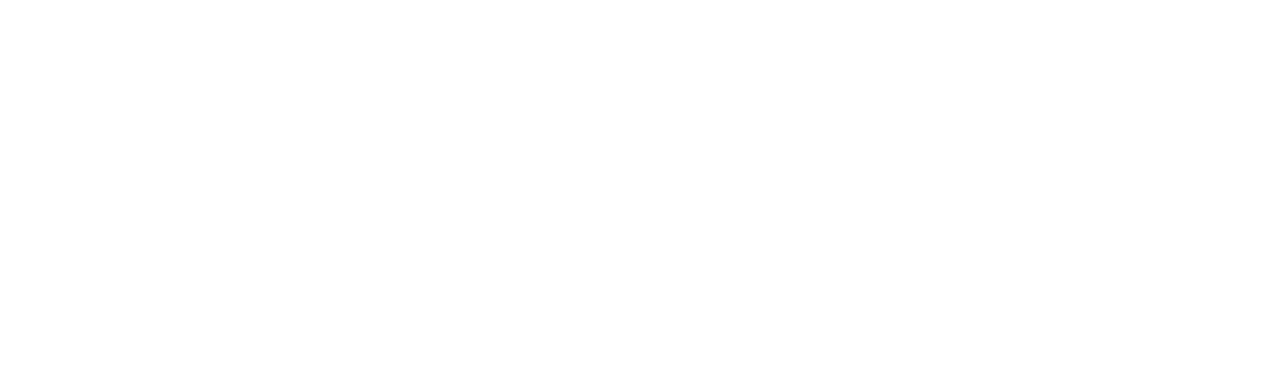
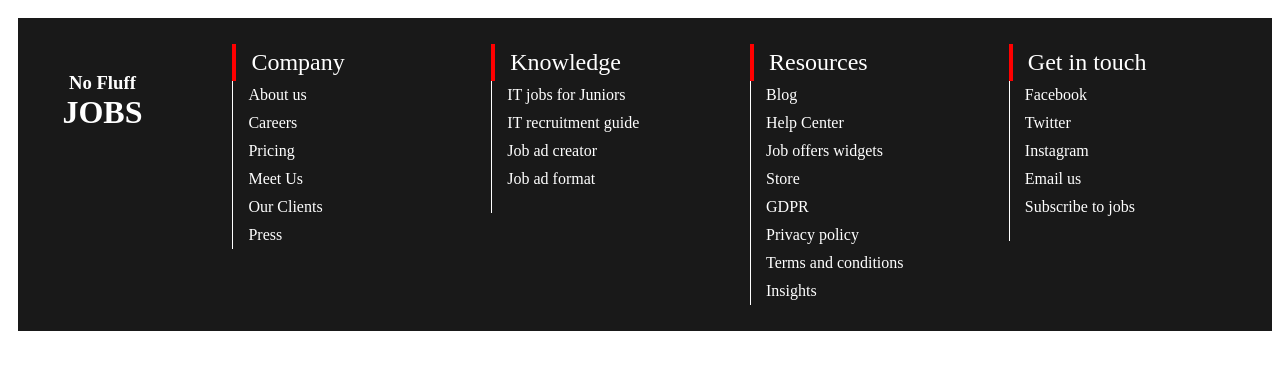
Before and after one commit to mihaup/noflufffooter, a plain HTML site: page index.html in a window 1280 px wide. Drawn offline with nearby package versions, Linux system fonts and the light colour scheme; files that its build step writes are made by us from their sources.

Commit message:
update footer

```diff
--- a/index.html
+++ b/index.html
@@ -5,7 +5,7 @@
 	<meta name="viewport" content="width=device-width, initial-scale=1.0">
 	<meta http-equiv="X-UA-Compatible" content="ie=edge">
 	<title>Document</title>
-	<link rel="stylesheet" href="style.css">
+	<link rel="stylesheet" href="sass/sass.css">
 
 </head>
 <body>
@@ -15,7 +15,70 @@
 <footer>
 
 
+<h3>No Fluff<br><span style="font-size: 2rem;">JOBS</span></h3>
 
+<ul>
+
+<li>Company</li>
+<li>About us</li>
+<li>Careers</li>
+<li>Pricing</li>
+<li>Meet Us</li>
+<li>Our Clients</li>
+<li>Press</li>
+
+
+</ul>
+
+
+<ul>
+
+	<li>Knowledge</li>
+	<li>IT jobs for Juniors</li>
+	<li>IT recruitment guide</li>
+	<li>Job ad creator</li>
+	<li>Job ad format</li>
+	<li></li>
+	<li></li>
+
+
+
+</ul>
+
+<ul>
+
+	<li>Resources</li>
+	<li>Blog</li>
+	<li>Help Center</li>
+	<li>Job offers widgets</li>
+	<li>Store</li>
+	<li>GDPR</li>
+	<li>Privacy policy</li>
+	<li>Terms and conditions</li>
+	<li>Insights</li>
+
+
+
+
+
+</ul>
+
+<ul>
+
+
+	<li>Get in touch</li>
+	<li>Facebook</li>
+	<li>Twitter</li>
+	<li>Instagram</li>
+	<li>Email us</li>
+	<li>Subscribe to jobs</li>
+	<li></li>
+	<li></li>
+
+
+
+
+</ul>
 
 
 </footer>
--- a/sass/sass.scss
+++ b/sass/sass.scss
@@ -0,0 +1,57 @@
+
+* {
+    padding: 5px;
+}
+
+
+footer
+{
+
+    display: flex;
+    width: 100%;
+    min-height: 200px;
+    background-color: #191919;
+    text-align: center;
+    color: #fff;
+    justify-content: center;
+
+    h3 {
+
+        padding: 30px;
+        margin-right: 50px;
+
+    }
+
+
+
+
+   ul {
+
+    list-style-type: none;
+    width: 20%;
+
+
+
+
+
+    li {
+
+        border-left: 1px solid white;
+        text-align: left;
+        padding-left: 15px;
+
+        &:first-child{
+
+            font-size: 1.5rem;
+            border-left: 4px solid red;
+
+             }
+
+
+
+    }
+
+   }
+
+
+}
```
Also changed, not shown: sass/sass.css, 1 other file.
